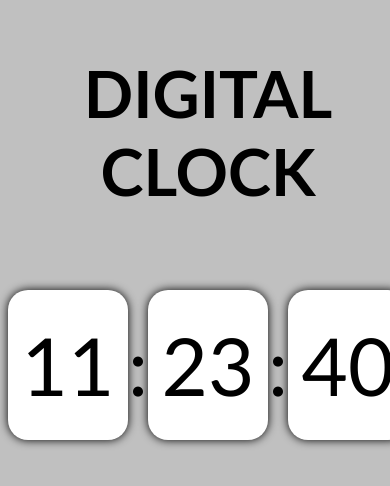
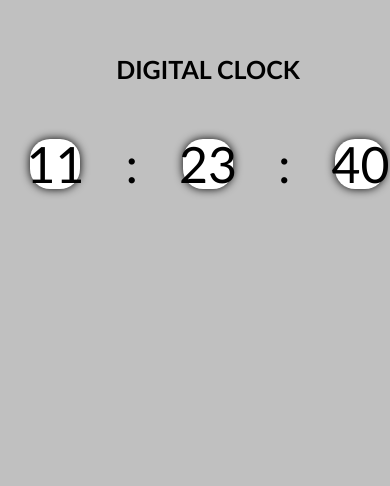
Before and after one commit to Pratipalsinh3397/Digital-Clock, a plain HTML site: page index.html in a window 390 px wide. Shown: the part 346-832 px from the top of the page. Drawn offline with Linux system fonts and the light colour scheme.

Commit message:
Update style.css

```diff
--- a/style.css
+++ b/style.css
@@ -50,12 +50,29 @@ body{
     }
 
     .digitalClock-container h2{
-        margin: 80px 0px;
-        font-size: 65px;
+        margin: 50px 0px;
+        font-size: 25px;
     }
 
     .time-container{
 
-    width: 400px;
+        width: 400px;
+    }
+
+    .time{
+    /* border: 1px solid red; */
+    width: 50px;
+    height: 50px;
+    border-radius: 20px;
+    background-color: white;
+    box-shadow: 0px 0px 10px black;
+    display: flex;
+    justify-content: center;
+    align-items: center;
+    font-size: 50px;
+    }
+
+    .time-container span{
+        font-size: 50px;
+    }
 }
-}
```
